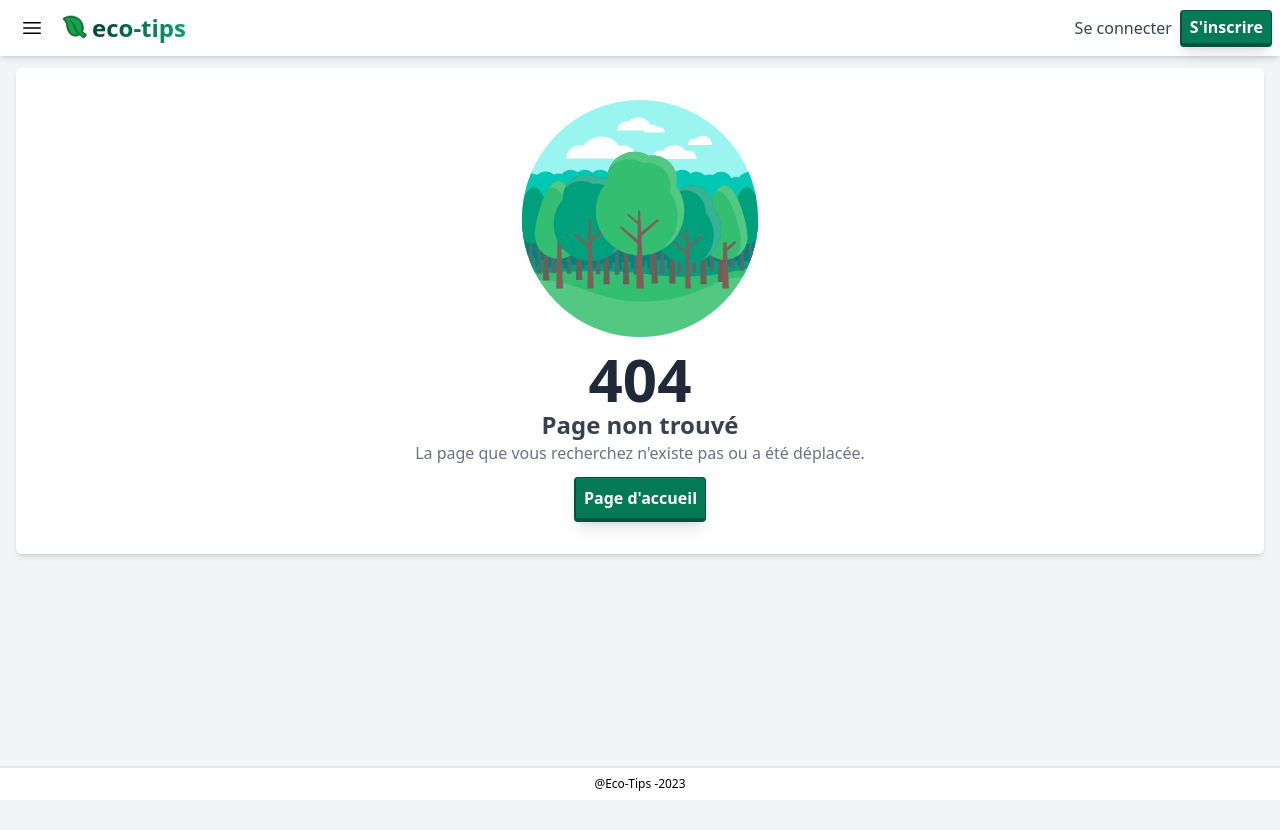
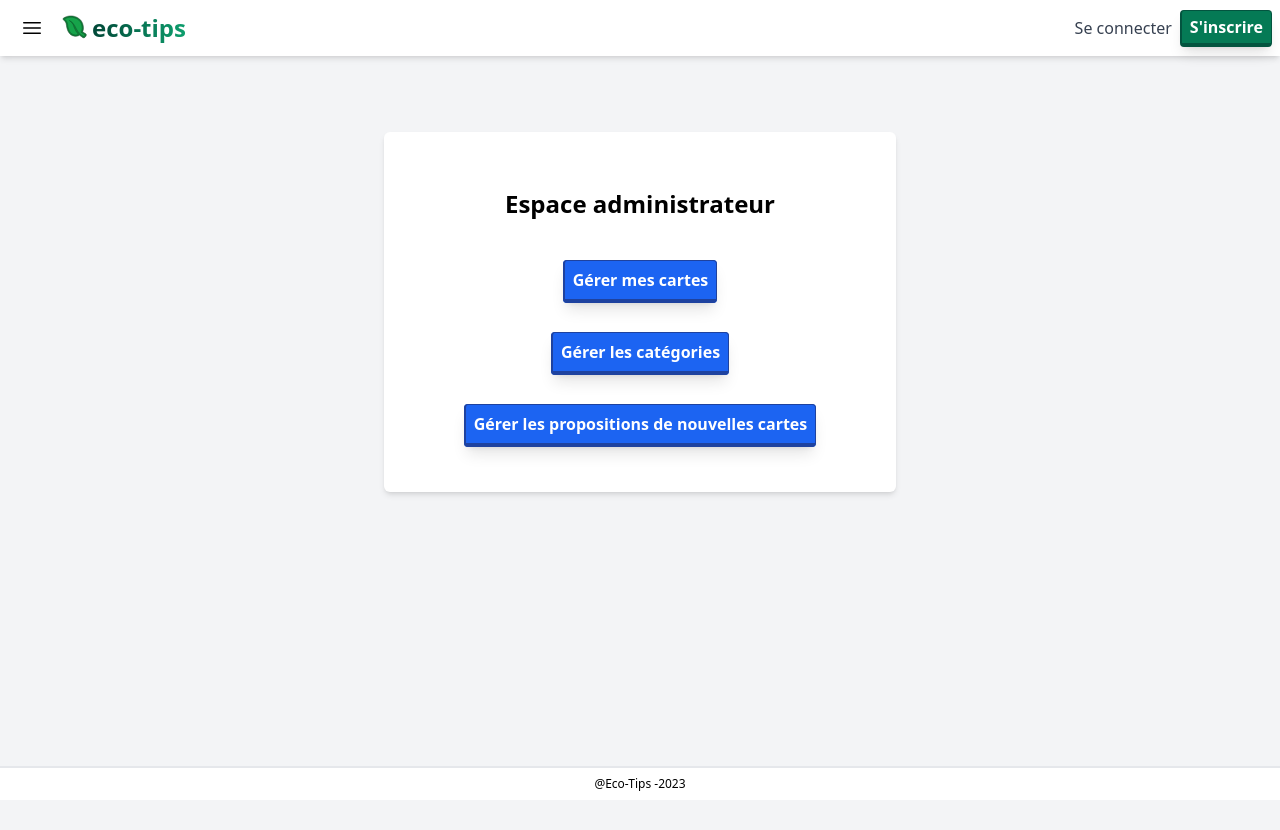
Before and after one commit to tonympt/student-project-eco-tips-front, a React (Vite) app in the folder eco-tips/: page /admin in a window 1280 px wide. Before the commit this address had no page. Shown: the top 830 px of the page. Built offline with nearby package versions, Linux system fonts and the light colour scheme.

Commit message:
created component for admin page

```diff
--- /dev/null
+++ b/eco-tips/src/components/Admin/index.jsx
@@ -0,0 +1,29 @@
+import { Link } from 'react-router-dom';
+
+function Admin() {
+  return (
+    <div className="grid grid-cols-1 place-self-center mx-auto bg-white p-8 rounded-md shadow-md mt-16 max-w-lg">
+      <h1 className="m-6 place-self-center font-bold text-2xl">Espace administrateur</h1>
+      <div className="m-6 place-self-center  ">
+        <Link to="/#" className="py-2 px-2 font-bold blue-button blue-button:hover button-active active:animate-buttonAnimation  ">
+          Gérer mes cartes
+        </Link>
+
+      </div>
+      <div className=" m-6 place-self-center  ">
+        <Link to="/#" className="py-2 px-2 font-bold blue-button blue-button:hover button-active active:animate-buttonAnimation ">
+          Gérer les catégories
+        </Link>
+
+      </div>
+      <div className=" m-6 place-self-center   ">
+        <Link to="/admin/proposals" className="py-2 px-2 font-bold blue-button blue-button:hover button-active active:animate-buttonAnimation  ">
+          Gérer les propositions de nouvelles cartes
+        </Link>
+
+      </div>
+    </div>
+  );
+}
+
+export default Admin;
--- a/eco-tips/src/components/App.jsx
+++ b/eco-tips/src/components/App.jsx
@@ -11,6 +11,7 @@ import NotFoundPage from '@/components/NotFoundPage';
 import ProfilePage from '@/components/ProfilePage';
 import ProposalForm from '@/components/ProposalForm';
 import ServerErrorPage from '@/components/ServerErrorPage';
+import Admin from '@/components/Admin';
 
 // collection component
 import Collection from '@/components/Collection';
@@ -62,6 +63,7 @@ function App() {
             <Route path="/500" element={errorStatus === 500 && <ServerErrorPage />} />
             <Route path="/" />
             <Route path="*" element={<NotFoundPage />} />
+            <Route path="/admin" element={<Admin />} />
           </Routes>
         )}
       </BodyStyle>
```
